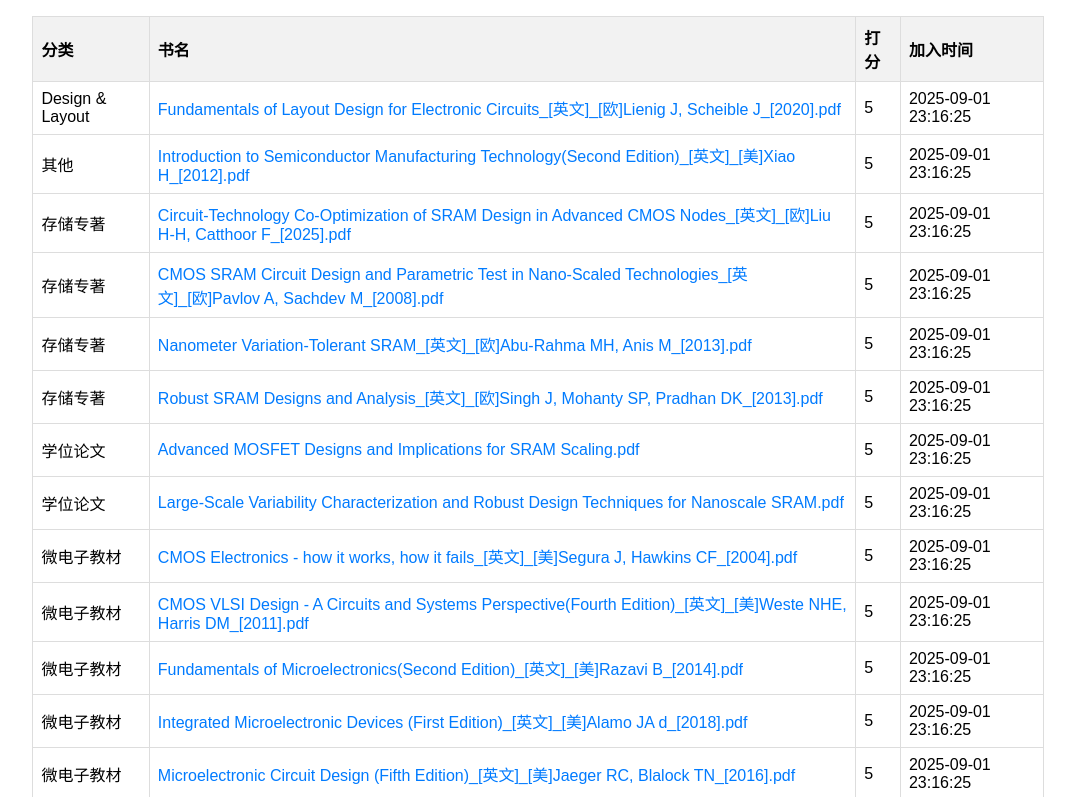
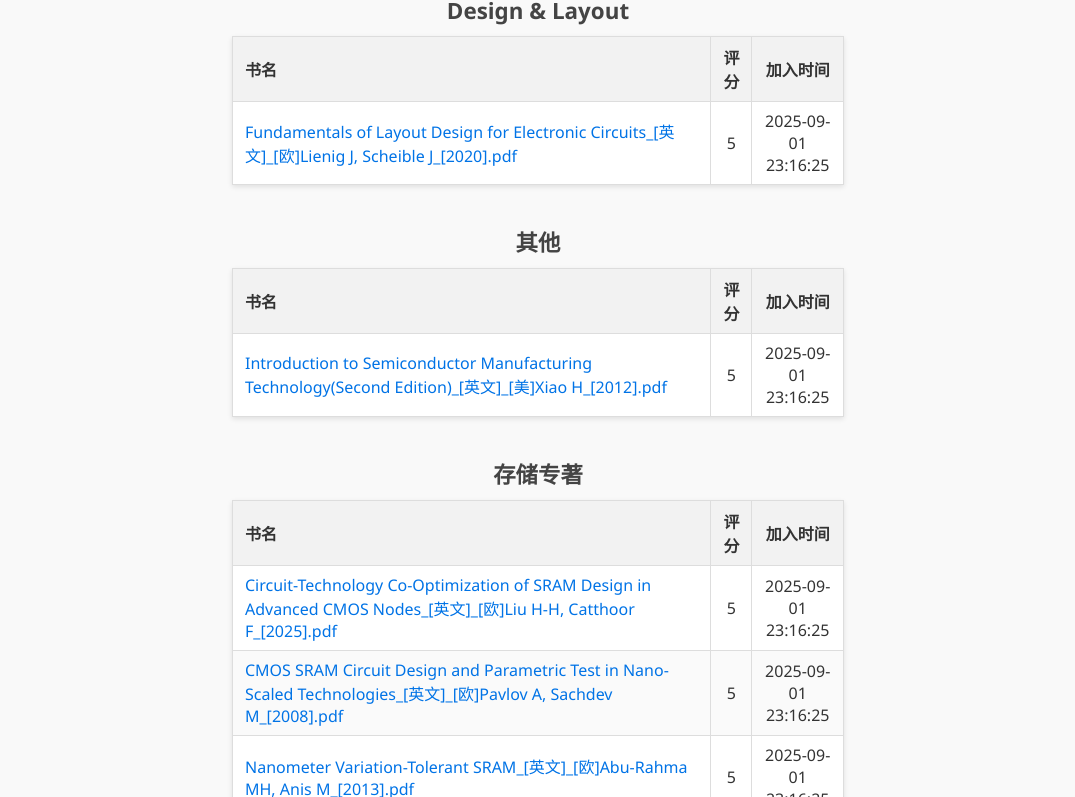
Before and after one commit to Guiglc/my-pdf-library, a plain HTML site: page index.html in a window 1280 px wide. Shown: the part 73-870 px from the top of the page, without its empty margins (102-1177 px from the left). Drawn offline with Linux system fonts and the light colour scheme.

Commit message:
update style

```diff
--- a/index.html
+++ b/index.html
@@ -5,61 +5,11 @@
     <meta charset="UTF-8">
     <meta name="viewport" content="width=device-width, initial-scale=1.0">
     <title>我的 PDF 图书馆</title>
-    <style>
-        body {
-            font-family: Arial, sans-serif;
-        }
-
-        table {
-            border-collapse: collapse;
-            margin: 20px auto;
-            width: 80%;
-            max-width: 2000px;
-        }
-
-        th,
-        td {
-            border: 1px solid #ddd;
-            padding: 8px;
-            text-align: left;
-        }
-
-        th {
-            background-color: #f2f2f2;
-        }
-
-        tr:hover {
-            background-color: #f9f9f9;
-        }
-
-        a {
-            color: #007bff;
-            text-decoration: none;
-        }
-
-        a:hover {
-            text-decoration: underline;
-        }
-    </style>
+    <link rel="stylesheet" href="styles.css">
 </head>
 
 <body>
-    <h1 style="text-align:center;">📚 我的 PDF 图书馆</h1>
-    <table id="book-table">
-        <thead>
-            <tr>
-                <th>分类</th>
-                <th>书名</th>
-                <th>打分</th>
-                <th>加入时间</th>
-            </tr>
-        </thead>
-        <tbody id="book-list">
-            <tr>
-                <td colspan="4" style="text-align:center;">正在加载...</td>
-            </tr>
-        </tbody>
-    </table>
+    <main id="library"></main>
     <script src="script.js"></script>
 </body>
 
--- a/script.js
+++ b/script.js
@@ -1,49 +1,82 @@
-const JSON_FILE = 'ebook_list.json'; // 本地 JSON 文件
-const PDF_BASE_URL = 'https://raw.githubusercontent.com/Guiglc/ebook-pdf/main/';
+// JSON 文件路径（放在项目根目录）
+const jsonPath = "ebook_list.json";
 
-const bookListContainer = document.getElementById('book-list');
+// 页面加载完成后读取 JSON
+document.addEventListener("DOMContentLoaded", async () => {
+    try {
+        const response = await fetch(jsonPath);
+        if (!response.ok) throw new Error(`HTTP error! status: ${response.status}`);
+        const books = await response.json();
+        renderBooksByCategory(books);
+    } catch (err) {
+        console.error("加载 JSON 失败:", err);
+        document.getElementById("library").innerHTML =
+            `<p style="color:red; text-align:center;">加载失败: ${err.message}</p>`;
+    }
+});
 
-fetch(JSON_FILE)
-    .then(res => {
-        if (!res.ok) throw new Error(`HTTP error! status: ${res.status}`);
-        return res.json();
-    })
-    .then(data => renderTable(data))
-    .catch(err => {
-        bookListContainer.innerHTML = `<tr><td colspan="4" style="text-align:center;">加载失败: ${err.message}</td></tr>`;
-        console.error(err);
+// 按分类分组并渲染
+function renderBooksByCategory(books) {
+    const container = document.getElementById("library");
+
+    // 按 category 分组
+    const grouped = {};
+    books.forEach(book => {
+        if (!grouped[book.category]) {
+            grouped[book.category] = [];
+        }
+        grouped[book.category].push(book);
     });
 
-function renderTable(data) {
-    bookListContainer.innerHTML = '';
-    data.forEach(item => {
-        const row = document.createElement('tr');
+    // 渲染每个分类
+    for (const category in grouped) {
+        const section = document.createElement("section");
 
-        // 分类
-        const categoryCell = document.createElement('td');
-        categoryCell.textContent = item.category;
-        row.appendChild(categoryCell);
+        // 分类标题
+        const h2 = document.createElement("h2");
+        h2.textContent = category;
+        section.appendChild(h2);
 
-        // 书名
-        const nameCell = document.createElement('td');
-        const link = document.createElement('a');
-        link.textContent = item.name;
-        const pdfPath = `${PDF_BASE_URL}${encodeURIComponent(item.category)}/${encodeURIComponent(item.name)}`;
-        link.href = `https://mozilla.github.io/pdf.js/web/viewer.html?file=${encodeURIComponent(pdfPath)}`;
-        link.target = '_blank';
-        nameCell.appendChild(link);
-        row.appendChild(nameCell);
+        // 表格
+        const table = document.createElement("table");
+        table.classList.add("book-table");
 
-        // 打分
-        const scoreCell = document.createElement('td');
-        scoreCell.textContent = item.score;
-        row.appendChild(scoreCell);
+        const thead = document.createElement("thead");
+        thead.innerHTML = `
+      <tr>
+        <th>书名</th>
+        <th>评分</th>
+        <th>加入时间</th>
+      </tr>
+    `;
+        table.appendChild(thead);
 
-        // 加入时间
-        const dateCell = document.createElement('td');
-        dateCell.textContent = item.date || '';
-        row.appendChild(dateCell);
+        const tbody = document.createElement("tbody");
+        grouped[category].forEach(book => {
+            const tr = document.createElement("tr");
 
-        bookListContainer.appendChild(row);
-    });
+            const nameTd = document.createElement("td");
+            const link = document.createElement("a");
+            link.textContent = book.name;
+            link.href = `https://guiglc.github.io/ebook-pdf/${encodeURIComponent(book.category)}/${encodeURIComponent(book.name)}`;
+            link.target = "_blank"; // 新标签页打开
+            nameTd.appendChild(link);
+
+            const scoreTd = document.createElement("td");
+            scoreTd.textContent = book.score;
+
+            const dateTd = document.createElement("td");
+            dateTd.textContent = book.date || "未知";
+
+            tr.appendChild(nameTd);
+            tr.appendChild(scoreTd);
+            tr.appendChild(dateTd);
+
+            tbody.appendChild(tr);
+        });
+
+        table.appendChild(tbody);
+        section.appendChild(table);
+        container.appendChild(section);
+    }
 }
--- /dev/null
+++ b/styles.css
@@ -0,0 +1,66 @@
+body {
+    font-family: "Segoe UI", Tahoma, Geneva, Verdana, sans-serif;
+    padding: 20px;
+    background: #f9f9f9;
+    color: #333;
+}
+
+h2 {
+    margin-top: 40px;
+    margin-bottom: 10px;
+    text-align: center;
+    font-size: 1.4em;
+    color: #444;
+}
+
+table.book-table {
+    width: 50%;
+    margin: 0 auto 30px auto;
+    border-collapse: collapse;
+    background: white;
+    box-shadow: 0 2px 5px rgba(0, 0, 0, 0.1);
+}
+
+table.book-table th,
+table.book-table td {
+    border: 1px solid #ddd;
+    padding: 8px 12px;
+    text-align: left;
+}
+
+table.book-table th {
+    background: #f2f2f2;
+}
+
+table.book-table tr:nth-child(even) {
+    background: #fafafa;
+}
+
+table.book-table a {
+    color: #0073e6;
+    text-decoration: none;
+}
+
+table.book-table a:hover {
+    text-decoration: underline;
+}
+
+.book-table th:nth-child(1),
+.book-table td:nth-child(1) {
+    width: 80%;
+    /* 书名 */
+}
+
+.book-table th:nth-child(2),
+.book-table td:nth-child(2) {
+    width: 5%;
+    /* 评分 */
+    text-align: center;
+}
+
+.book-table th:nth-child(3),
+.book-table td:nth-child(3) {
+    width: 15%;
+    /* 加入时间 */
+    text-align: center;
+}
```
